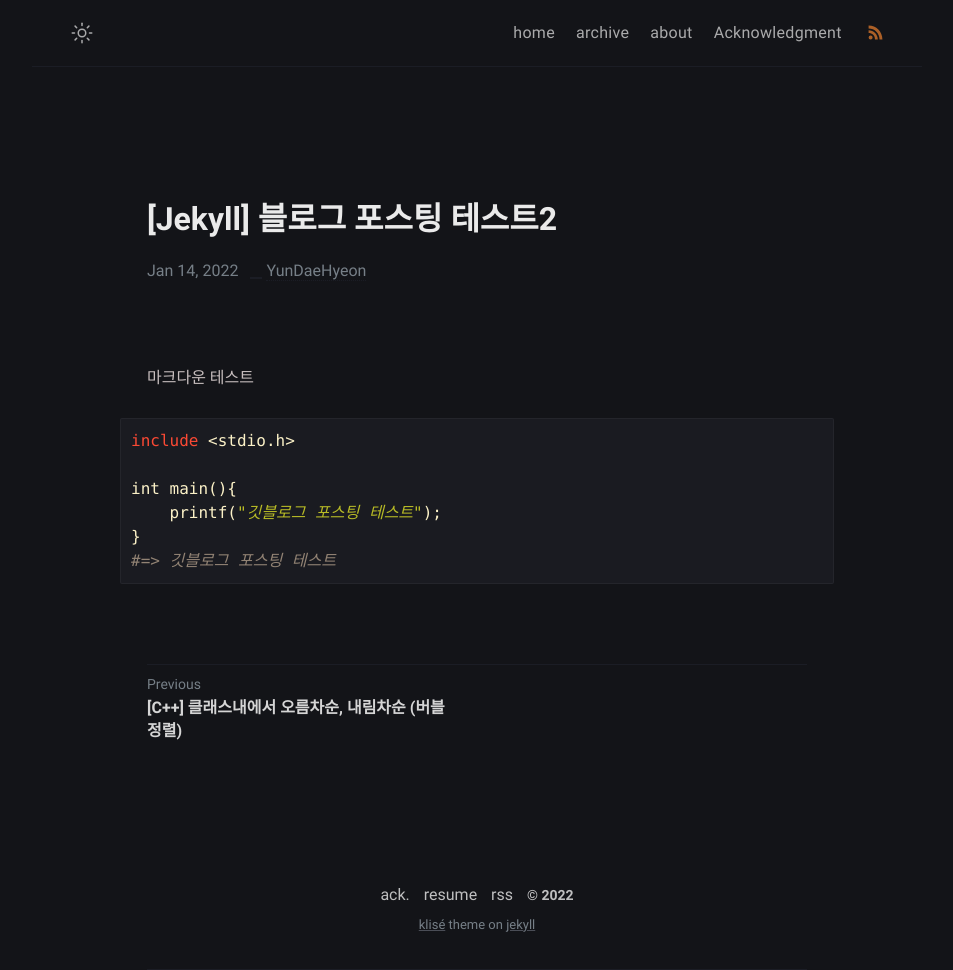
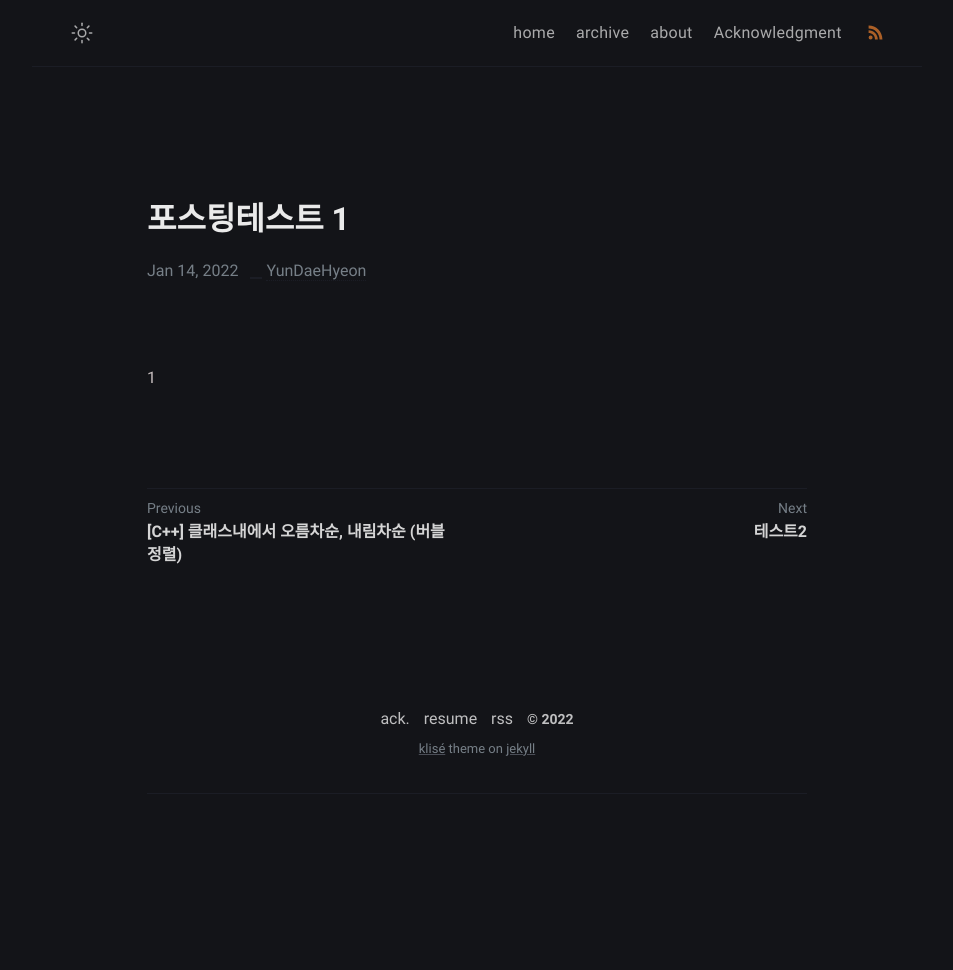
Before and after one commit to YunDaeHyeon/YunDaeHyeon.github.io, a Jekyll site: the page built from _posts/깃블로그-포스팅-테스트4/2022-01-14-git-test4.md, in a window 1280 px wide. Shown: the whole page, without its empty margins (163-1116 px from the left). Built offline with Jekyll 4.4.1, drawn with Linux system fonts in a browser that asks for light colours; comment, search, counter and statistics services are not loaded; the table of contents is made by our own code; after the commit the page ends 900 px from its top, so only the background shows below that.

Commit message:
포스팅 테스트

```diff
--- a/_posts/깃블로그-포스팅-테스트4/2022-01-14-git-test4.md
+++ b/_posts/깃블로그-포스팅-테스트4/2022-01-14-git-test4.md
@@ -1,16 +1,7 @@
 ---
 layout: post
-title:  "[Jekyll] 블로그 포스팅 테스트2"
-date:   2022-01-14 17:11:00 +0900
+title:  "포스팅테스트 1"
+date:   2022-01-14 17:29:00 +0900
 categories: jekyll update
 ---
-마크다운 테스트
-
-{% highlight ruby %}
-include <stdio.h>
-
-int main(){
-    printf("깃블로그 포스팅 테스트");
-}
-#=> 깃블로그 포스팅 테스트
-{% endhighlight %}
+1
```
Also changed, not shown: _posts/깃블로그-포스팅-테스트5 copy/2022-01-14-git-test5.md (added, +7 -0 lines).
